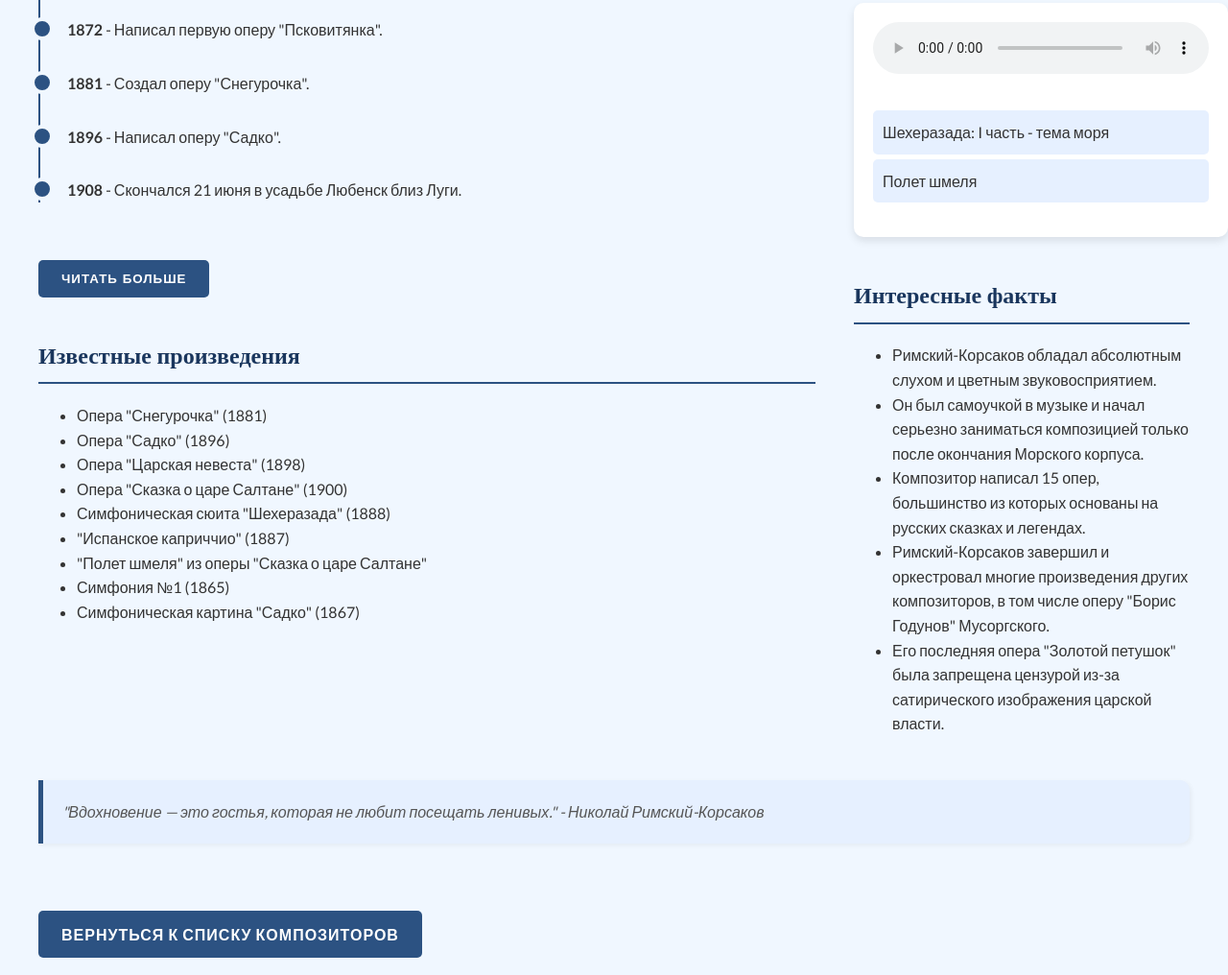
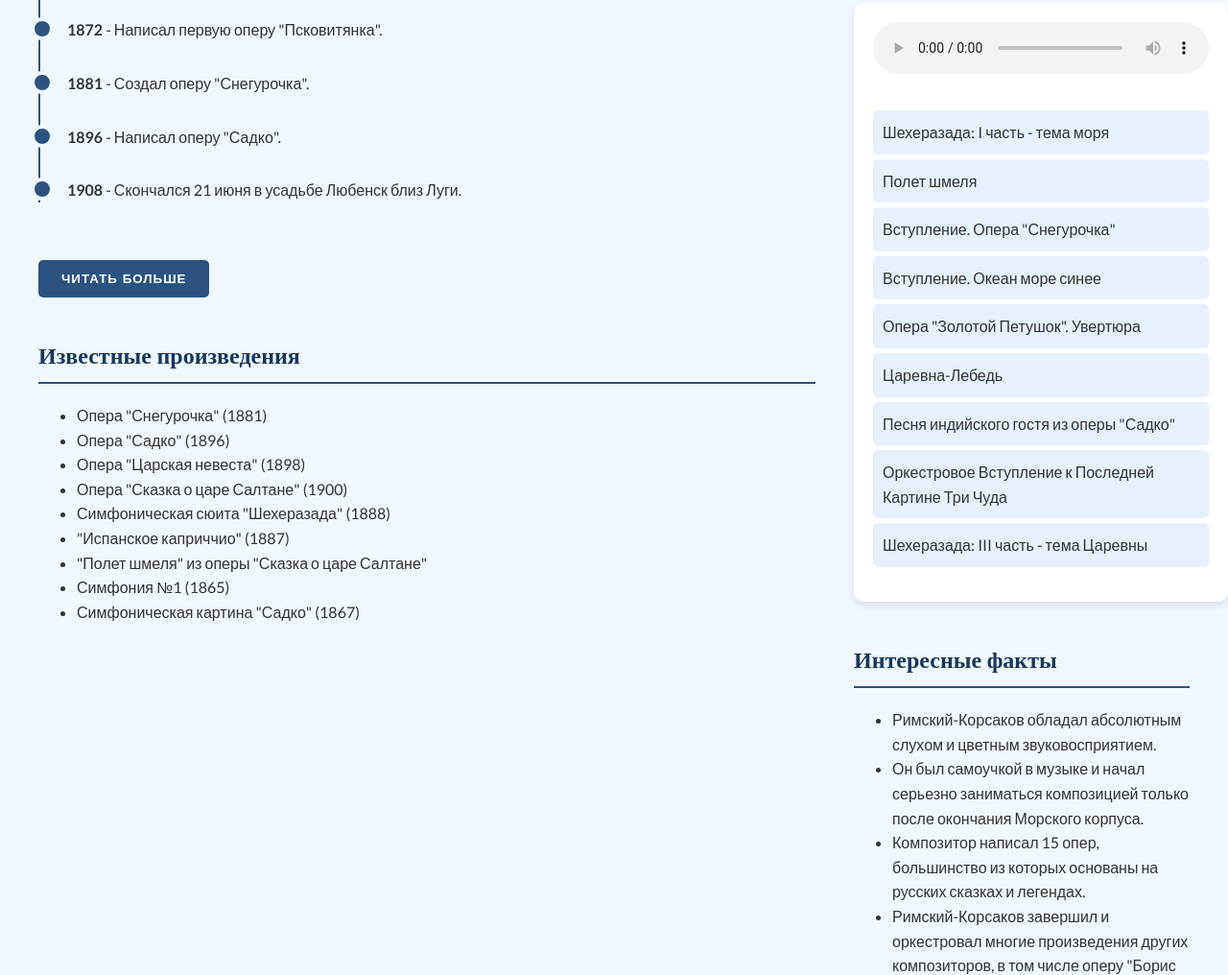
Before and after one commit to sviatoslavgladyshev/composers, a plain HTML site: page rimsky-korsakov/index.html in a window 1280 px wide. Shown: the part 795-1811 px from the top of the page at 96% size. Drawn offline with nearby package versions, Linux system fonts and the light colour scheme.

Commit message:
rimsky korsakov final

```diff
--- a/rimsky-korsakov/index.html
+++ b/rimsky-korsakov/index.html
@@ -278,6 +278,14 @@
                     <ul class="playlist" id="playlist">
                         <li data-src="../rimsky-korsakov/music/Римский-Корсаков _Шехеразада_ - 1 часть, тема моря.mp3">Шехеразада: I часть - тема моря</li>
                         <li data-src="../rimsky-korsakov/music/04 - римский-корсаков  ПОЛЕТ ШМЕЛЯ.mp3">Полет шмеля</li>
+                        <li data-src="../rimsky-korsakov/music/01 - вступление снегурочка Nikolay_Rimskiy-Korsakov_-_Vstuplenie_k_opere_Snegurochka_(get-tune.net).mp3">Вступление. Опера "Снегурочка"</li>
+                        <li data-src="../rimsky-korsakov/music/01 - Николай Андреевич Римский-Корсаков - Вступление. Океан Море синее.  (audiopoisk.com).mp3">Вступление. Океан море синее</li>
+                        <li data-src="../rimsky-korsakov/music/001 - Римский - Корсаков- Увертюра к оп. Золотой петушок.mp3">Опера "Золотой Петушок". Увертюра</li>
+                        <li data-src="../rimsky-korsakov/music/03 - Римский-Корсаков - Царевна-Лебедь  (audiopoisk.com).mp3">Царевна-Лебедь</li>
+                        <li data-src="../rimsky-korsakov/music/04 - Римский-Корсаков - Песнь индийского гостя из оперы Садко  (audiopoisk.com).mp3">Песня индийского гостя из оперы "Садко"</li>
+                        <li data-src="../rimsky-korsakov/music/05 - оркестровое вступление к последней картине три чуда.mp3">Оркестровое Вступление к Последней Картине Три Чуда</li>
+                        <li data-src="../rimsky-korsakov/music/Н. А. Римский-Корсаков - _Шехеразада_, 3 ч., тема Царевны.mp3">Шехеразада: III часть - тема Царевны</li>
+
                     </ul>
                 </div>
                 <h2>Интересные факты</h2>
```
Also changed, not shown: 2 other files.
